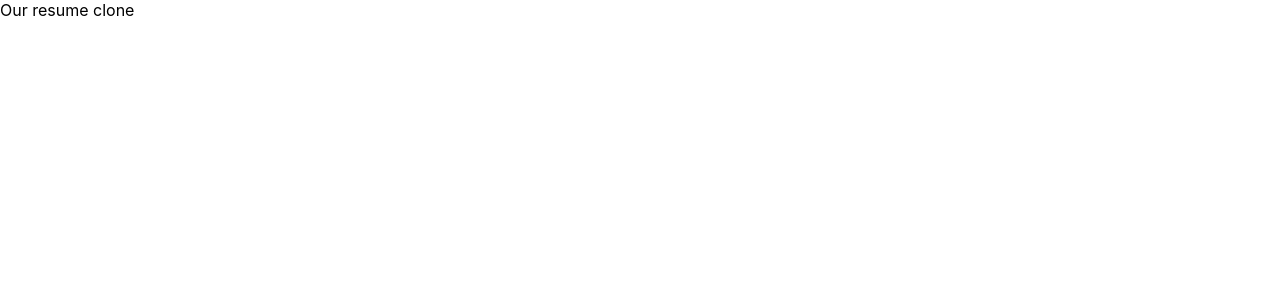
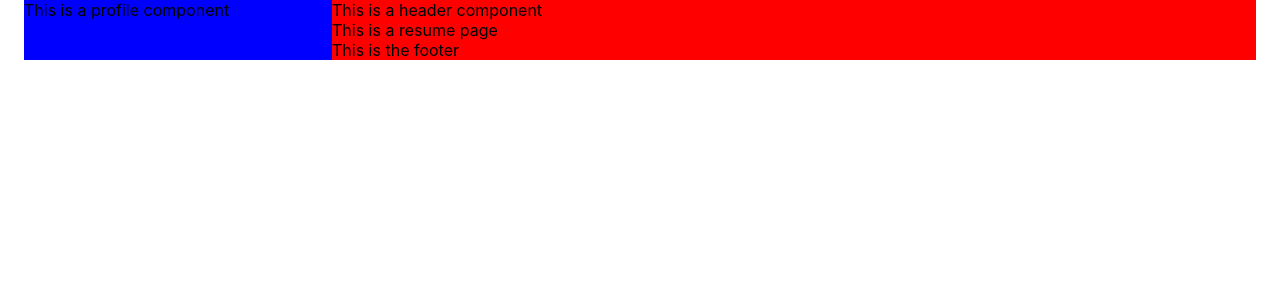
Before and after one commit to Douglas254/Resume, a React (Create React App) app: page / in a window 1280 px wide. Shown: the top 300 px of the page. Built offline with nearby package versions, Linux system fonts and the light colour scheme.

Commit message:
layout and router

```diff
--- a/src/App.js
+++ b/src/App.js
@@ -1,7 +1,47 @@
+import React from "react";
+import { Container, Grid } from "@material-ui/core";
+
+import Profile from "./components/Profile/Profile";
+import Header from "./components/Header/Header";
+import Footer from "./components/Footer/Footer";
+import Portfolio from "./pages/Portfolio/Portfolio";
+import Resume from "./pages/Resume/Resume";
+
+import { BrowserRouter as Router, Switch, Route } from "react-router-dom";
+
 import "./App.css";
 
 function App() {
-  return <div className="app">Our resume clone</div>;
+  return (
+    <Container>
+      <Grid container>
+        <Grid
+          item
+          xs={12}
+          sm={12}
+          md={4}
+          lg={3}
+          style={{ backgroundColor: "blue" }}
+        >
+          <Profile />
+        </Grid>
+        <Grid item xs style={{ backgroundColor: "red" }}>
+          <Header />
+          <Router>
+            <Switch>
+              <Route path="/portfolio">
+                <Portfolio />
+              </Route>
+              <Route path="/">
+                <Resume />
+              </Route>
+            </Switch>
+          </Router>
+          <Footer />
+        </Grid>
+      </Grid>
+    </Container>
+  );
 }
 
 export default App;
--- /dev/null
+++ b/src/components/Footer/Footer.js
@@ -0,0 +1,7 @@
+import React from "react";
+
+const Footer = () => {
+  return <div>This is the footer</div>;
+};
+
+export default Footer;
--- /dev/null
+++ b/src/components/Header/Header.js
@@ -0,0 +1,7 @@
+import React from "react";
+
+const Header = () => {
+  return <div> This is a header component</div>;
+};
+
+export default Header;
--- /dev/null
+++ b/src/components/Profile/Profile.js
@@ -0,0 +1,7 @@
+import React from "react";
+
+const Profile = () => {
+  return <div> This is a profile component</div>;
+};
+
+export default Profile;
--- /dev/null
+++ b/src/pages/Portfolio/Portfolio.js
@@ -0,0 +1,7 @@
+import React from "react";
+
+const Portfolio = () => {
+  return <div>This is a portfolio page</div>;
+};
+
+export default Portfolio;
--- /dev/null
+++ b/src/pages/Resume/Resume.js
@@ -0,0 +1,7 @@
+import React from "react";
+
+const Resume = () => {
+  return <div>This is a resume page</div>;
+};
+
+export default Resume;
```
